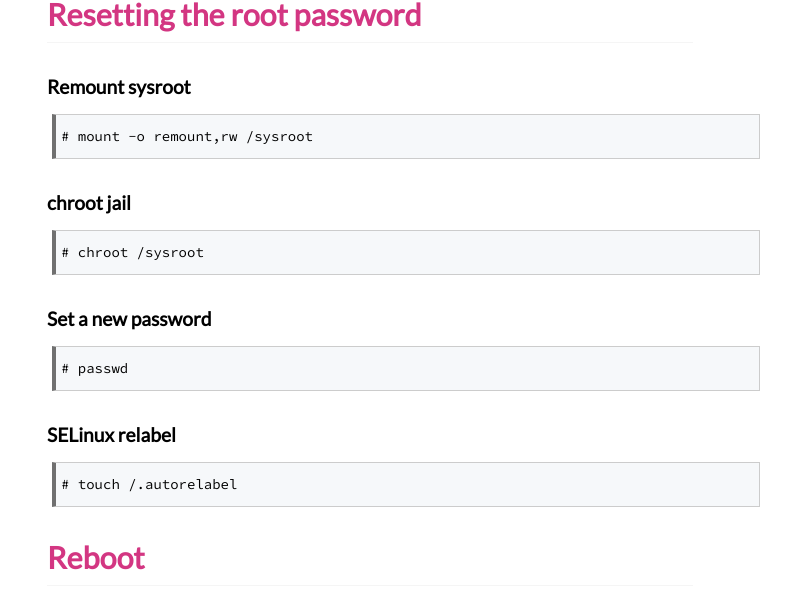
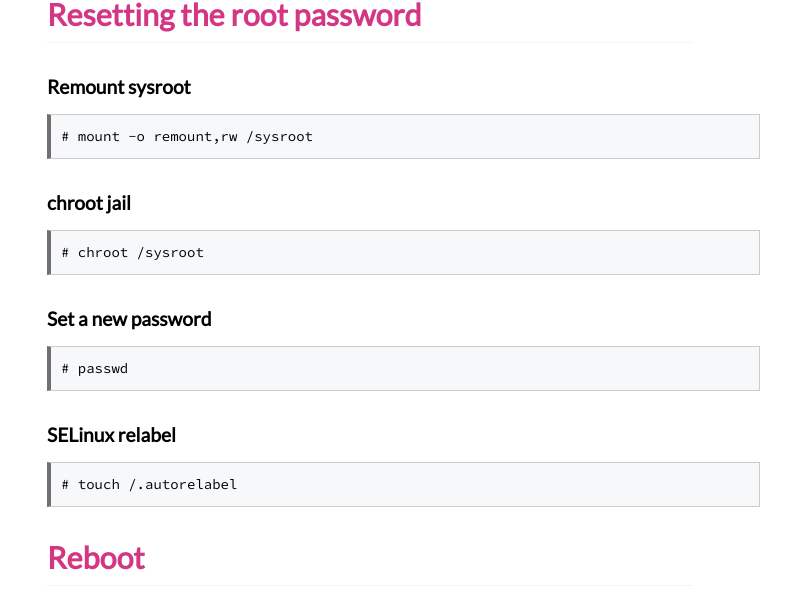
Before and after one commit to execas/execas.github.io, a Jekyll site: the page built from _posts/2018-09-03-reset-root-password-on-centos-linux.md, in a window 1280 px wide. Shown: the part 614-1210 px from the top of the page, without its empty margins (234-1045 px from the left). Built offline with Jekyll 4.4.1, drawn with Linux system fonts in a browser that asks for light colours.

Commit message:
Update execas.css

```diff
--- a/css/execas.css
+++ b/css/execas.css
@@ -30,9 +30,9 @@
 pre {
      /*background-color: #f5f5f5;*/
      background-color: #f6f8fa;
-     margin-left:5px;
+     margin-left:0px;
      margin-right:5px;
-     padding-left: 5px;
+     padding-left: 10px;
      padding-bottom: 12px;
      padding-top: 12px;
      border: 1px solid #ccc;
```
